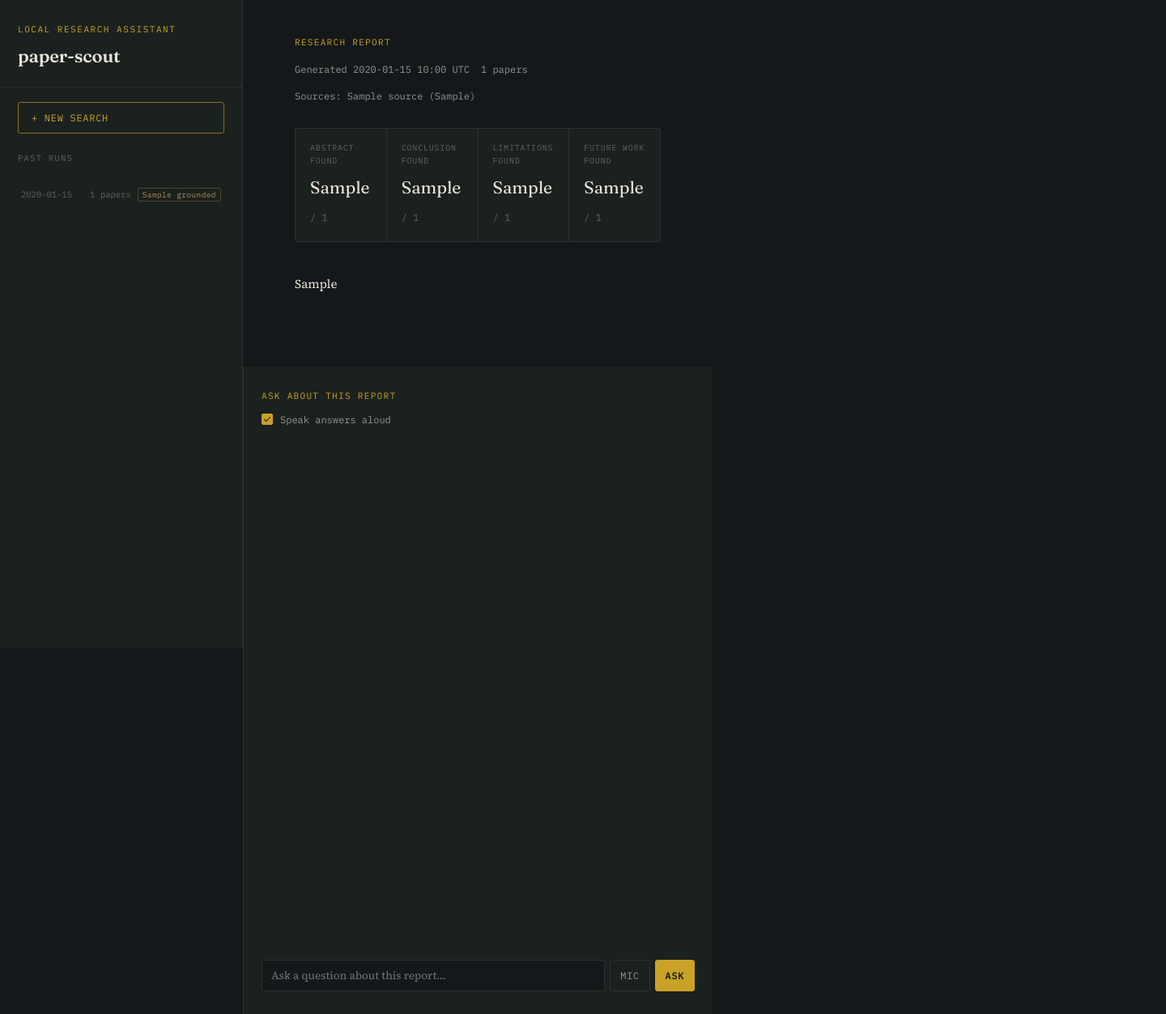
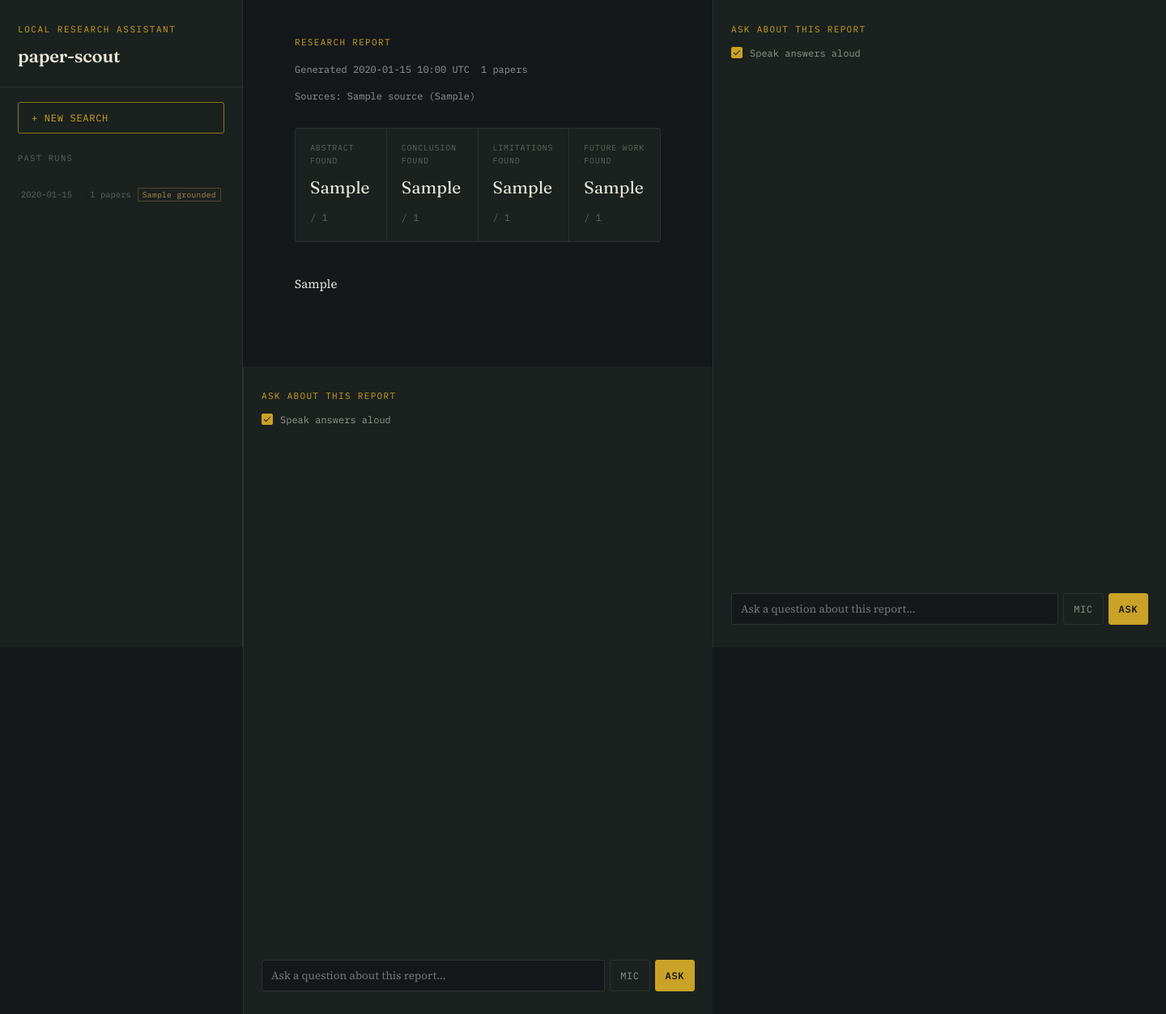
Before and after one commit to AmirmasoudCS/paper-scout, a FastAPI app: template paper_scout/web/templates/index.html in a window 1440 px wide. Shown: the whole page at 81% size. Run offline with FastAPI, Linux system fonts and the light colour scheme; the template is opened without the code that fills it: most values are stand-ins (such as "Sample title", 1, 10 or a date in 2020); some libraries are stand-ins or nearby versions.

Commit message:
Including the ask panel as a child of main

```diff
--- a/paper_scout/web/templates/index.html
+++ b/paper_scout/web/templates/index.html
@@ -26,7 +26,7 @@
   <div id="report-pane">
     {% include "partials/report.html" %}
   </div>
-
+  {% include "partials/ask_panel.html" %}
 </div>
 
 <div class="modal-overlay" id="modalOverlay">
```
